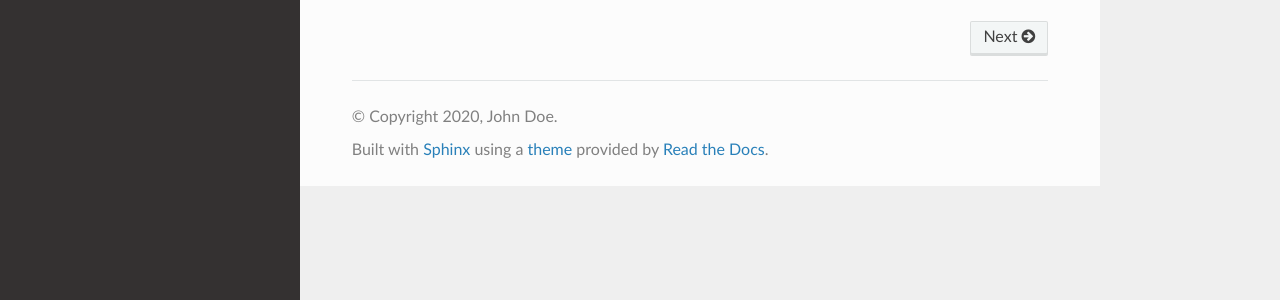
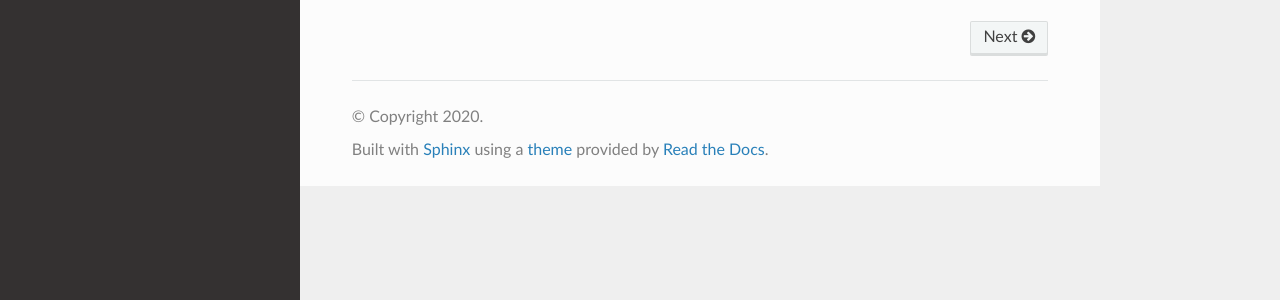
Before and after one commit to fredrikaverpil/mylittleci, a Sphinx documentation site: the page built from docs/index.rst, in a window 1280 px wide. Shown: the part 404-704 px from the top of the page. Built offline with Sphinx 7.4.7 and the Read the Docs theme 2.0.0, drawn with Linux system fonts in a browser that asks for light colours.

Commit message:
Clean up

```diff
--- a/docs/conf.py
+++ b/docs/conf.py
@@ -21,8 +21,8 @@ sys.path.insert(0, src)
 # -- Project information -----------------------------------------------------
 now = datetime.datetime.now()
 project = 'mylittleci'
-copyright = f'{now.year}, John Doe'
-# author = 'John Doe'
+copyright = f'{now.year}'
+# author = ''
 
 
 # -- General configuration ---------------------------------------------------
```
